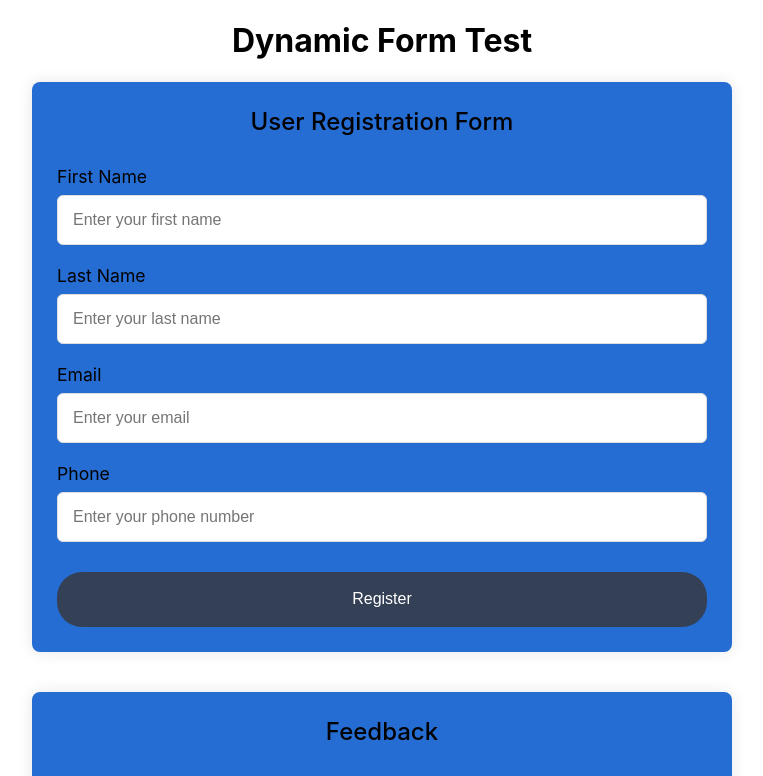
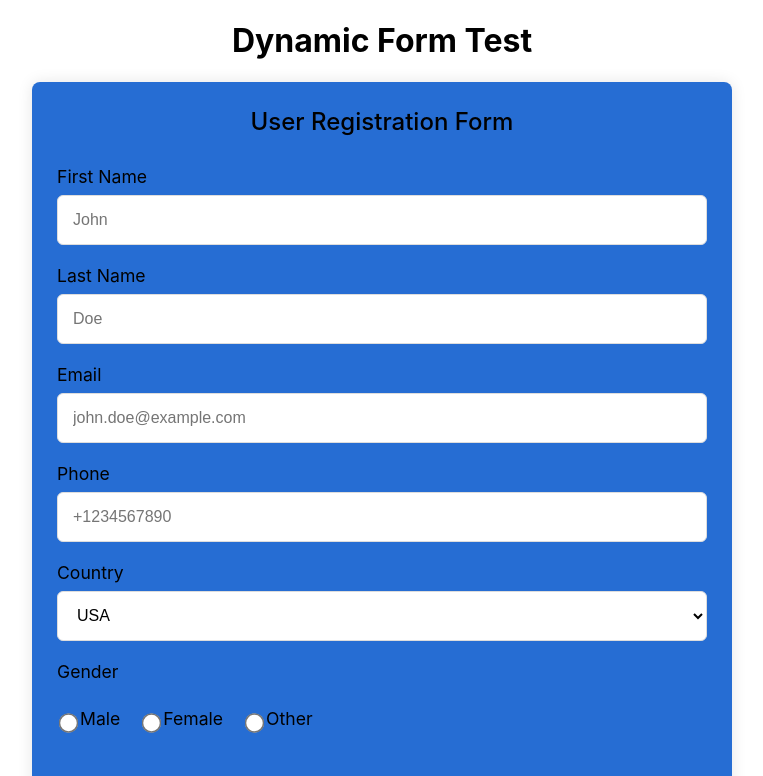
Before and after one commit to bahylol/form-creator, a React (Create React App) app: page / in a window 1280 px wide. Shown: the top 776 px of the page, without its empty margins (258-1021 px from the left). Built offline with nearby package versions, Linux system fonts and the light colour scheme.

Commit message:
added dropdown menu and radio boxes

```diff
--- a/src/App.js
+++ b/src/App.js
@@ -4,37 +4,64 @@ import FormCreator from './components/FormCreator';
 function App() {
 
   const formTemplate1 = [
-    { label: 'First Name', name: 'firstName', type: 'text', placeholder: 'Enter your first name' },
-    { label: 'Last Name', name: 'lastName', type: 'text', placeholder: 'Enter your last name' },
-    { label: 'Email', name: 'email', type: 'email', placeholder: 'Enter your email' },
-    { label: 'Phone', name: 'phone', type: 'tel', placeholder: 'Enter your phone number' },
+    { label: 'First Name', name: 'firstName', type: 'text', placeholder: 'John' },
+    { label: 'Last Name', name: 'lastName', type: 'text', placeholder: 'Doe' },
+    { label: 'Email', name: 'email', type: 'email', placeholder: 'john.doe@example.com' },
+    { label: 'Phone', name: 'phone', type: 'tel', placeholder: '+1234567890' },
   ];
 
   const formTemplate2 = [
-    { label: 'First Name', name: 'firstName', type: 'text', placeholder: 'Enter your first name' },
-    { label: 'Last Name', name: 'lastName', type: 'text', placeholder: 'Enter your last name' },
-    { label: 'Email', name: 'email', type: 'email', placeholder: 'Enter your email' },
-    { label: 'Phone', name: 'phone', type: 'tel', placeholder: 'Enter your phone number' },
-    { label: 'Comments', name: 'comments', type: 'text', placeholder: 'Enter your comments or message' }
+    { label: 'First Name', name: 'firstName', type: 'text', placeholder: 'John' },
+    { label: 'Last Name', name: 'lastName', type: 'text', placeholder: 'Doe' },
+    { label: 'Email', name: 'email', type: 'email', placeholder: 'john.doe@example.com' },
+    { label: 'Phone', name: 'phone', type: 'tel', placeholder: '+1234567890' },
+    { label: 'Comments', name: 'comments', type: 'text', placeholder: 'Your message here...' },
   ];
 
-  const handleFormSubmit = () => {
+  const formTemplate3 = [
+    { label: 'First Name', name: 'firstName', type: 'text', placeholder: 'John' },
+    { label: 'Last Name', name: 'lastName', type: 'text', placeholder: 'Doe' },
+    { label: 'Email', name: 'email', type: 'email', placeholder: 'john.doe@example.com' },
+    { label: 'Phone', name: 'phone', type: 'tel', placeholder: '+1234567890' },
+    {
+      label: 'Country',
+      name: 'country',
+      type: 'select',
+      options: ['USA', 'Canada', 'UK', 'Australia'],
+    },
+    {
+      label: 'Gender',
+      name: 'gender',
+      type: 'radio',
+      options: [
+        { label: 'Male', value: 'male' },
+        { label: 'Female', value: 'female' },
+        { label: 'Other', value: 'other' },
+      ],
+    },
+  ];
+
+  const handleFormSubmit = (formData) => {
+    console.log(formData);
     alert(`Form submitted successfully!`);
   };
 
   return (
     <>
       <h1>Dynamic Form Test</h1>
+
       <div className="Page">
         <FormCreator
-          formTemplate={formTemplate1}
+          formTemplate={formTemplate3}
           formName="User Registration Form"
           submitButtonLabel="Register"
           onSubmit={handleFormSubmit}
         />
       </div>
+
       <br />
       <br />
+
       <div className="Page">
         <FormCreator
           formTemplate={formTemplate2}
@@ -43,6 +70,7 @@ function App() {
           onSubmit={handleFormSubmit}
         />
       </div>
+
     </>
   );
 }
--- a/src/components/FormCreator.jsx
+++ b/src/components/FormCreator.jsx
@@ -9,14 +9,53 @@ const FormCreator = ({ formTemplate, formName, submitButtonLabel, onSubmit }) =>
         setFormData({ ...formData, [name]: value });
     };
 
+    const handleSubmit = (e) => {
+        e.preventDefault();
+        onSubmit(formData);
+    }
+
     return (
         <div className="container">
+            {/* form Name */}
             <header>{formName}</header>
 
-            <form className="form" onSubmit={onSubmit}>
+            <form className="form" onSubmit={handleSubmit}>
                 {formTemplate.map((field, index) => (
                     <div className="input-box" key={index}>
+
+                        {/* label */}
                         <label htmlFor={field.name}>{field.label}</label>
+
+                        {/* Drop Down Menu */}
+                        {field.type === 'select' ? (
+                            <select name={field.name} value={formData[field.name] || ''} onChange={handleChange}>
+                                {field.options.map((option, idx) => (
+                                    <option key={idx} value={option}>{option}</option>
+                                ))}
+                            </select>
+                        ) :
+
+                            // Radio Buttons
+                            field.type === 'radio' ? (
+                                <div className="radio-group">
+                                    {field.options.map((option, i) => (
+                                        <div className="radio-option" key={i}>
+                                            <input
+                                                type="radio"
+                                                name={field.name}
+                                                value={option.value}
+                                                id={`${field.name}-${option.value}`}
+                                                checked={formData[field.name] === option.value}
+                                                onChange={handleChange}
+                                            />
+                                            <label htmlFor={`${field.name}-${option.value}`}>{option.label}</label>
+                                        </div>
+                                    ))}
+                                </div>
+                            ) :
+
+                                //default
+                                (
                                     <input
                                         type={field.type}
                                         name={field.name}
@@ -24,8 +63,11 @@ const FormCreator = ({ formTemplate, formName, submitButtonLabel, onSubmit }) =>
                                         value={formData[field.name] || ''}
                                         onChange={handleChange}
                                     />
+                                )}
                     </div>
                 ))}
+
+                {/* Submit button */}
                 <button type="submit">{submitButtonLabel}</button>
             </form>
         </div>
```
Lines whose indentation alone changed are shown as unchanged.
